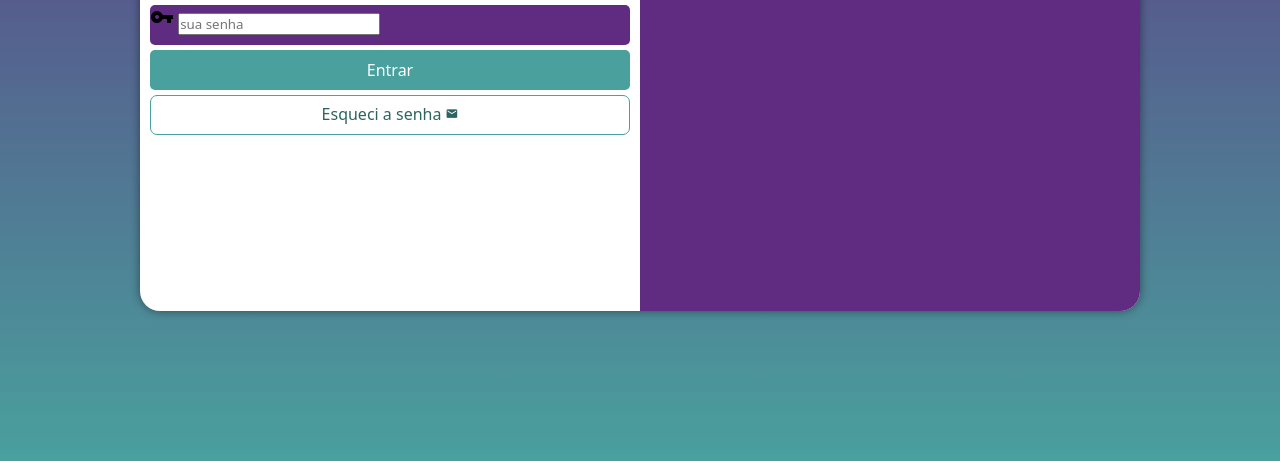
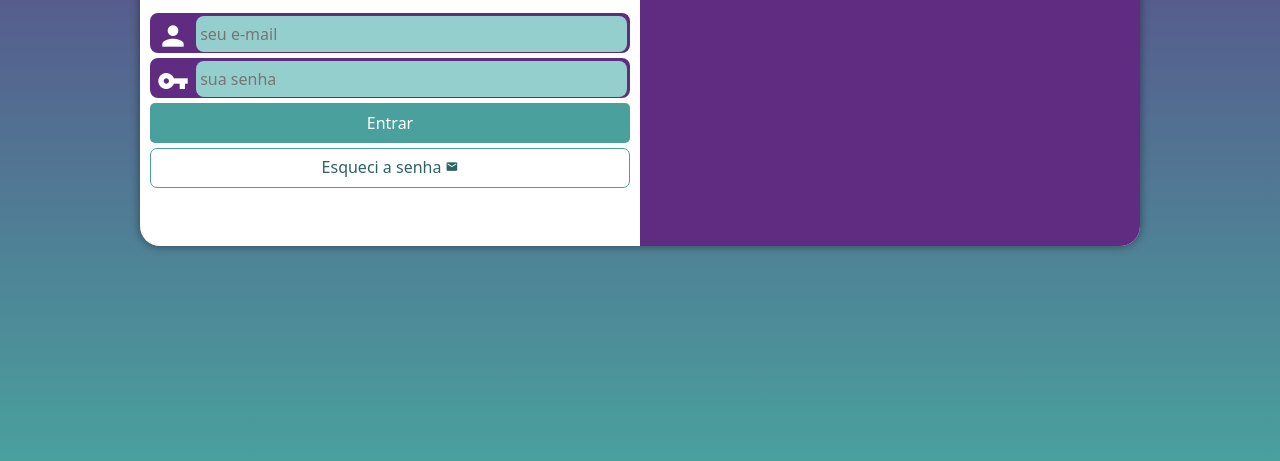
Before and after one commit to dedelopes/projeto-login2, a plain HTML site: page index.html in a window 1280 px wide. Shown: the part 339-800 px from the top of the page. Drawn offline with Linux system fonts and the light colour scheme.

Commit message:
finalizei o projeto

```diff
--- a/estilos/media-query.css
+++ b/estilos/media-query.css
@@ -16,6 +16,7 @@ Grandes Telas: acima de 1400px
 */
 
 @media screen and (min-width: 769px) and (max-width: 1024px) {
+    /* CONFIGURAÇÃO PARA TABLET */
 
     body {
         background-image: linear-gradient(to top, #49a09d, #5f2c82);
@@ -23,7 +24,7 @@ Grandes Telas: acima de 1400px
 
     section#login {
         width: 80vw;
-
+        height: 290px;
     }
 
     section#login > div#imagem {
@@ -41,6 +42,7 @@ Grandes Telas: acima de 1400px
 }
 
 @media screen and (min-width: 1025px) {
+    /* CONFIGURAÇÕES PARA DESKTOP */
 
     body {
         background-image: linear-gradient(to top, #49a09d, #5f2c82);
@@ -48,6 +50,7 @@ Grandes Telas: acima de 1400px
 
     section#login {
         width: 1000px;
+        height: 370px;
     }
 
     section#login > div#imagem {
@@ -66,6 +69,7 @@ Grandes Telas: acima de 1400px
     }
 
     div#formulario > p {
-        font-size: 1.2em;
+        font-size: 1em;
+        margin: 20px 0px;
     }
 }
--- a/estilos/style.css
+++ b/estilos/style.css
@@ -29,14 +29,15 @@ section#login {
     position: absolute;
     top: 50%;
     left: 50%;
-    transform: translate(-50%, -50%);
     overflow: hidden;
+
     background-color: white;
     width: 250px;
     height: 500px;
     border-radius: 20px;
     box-shadow: 0px 0px 10px rgba(0, 0, 0, 0.452);
 
+    transform: translate(-50%, -50%);
     transition: width 0.6s, height 0.6s;
     transition-timing-function: ease;
 }
@@ -67,14 +68,38 @@ div#formulario > p {
 form > div.campo {
     display: block;
     background-color: #5f2c82;
+    border: 2px solid #5f2c82;
     width: 100%;
     height: 40px;
-    border-radius: 5px;
+    border-radius: 8px;
     margin: 5px 0px;
 }
 
 div.campo > label {
     display: none;
+}
+
+div.campo > i {
+    color: white;
+    /*background-color: black;*/
+    font-size: 2em;
+    width: 40px;
+    padding: 5px;
+}
+
+div.campo > input {
+    background-color: #94cfcd;
+    font-size: 1em;
+    height: 100%;
+    width: calc(100% - 45px);
+    border: 0px;
+    border-radius: 8px;
+    padding: 4px;
+    transform: translateY(-12px);
+}
+
+div.campo > input:focus-within {
+    background-color: white;
 }
 
 form > input[type=submit] {
```
